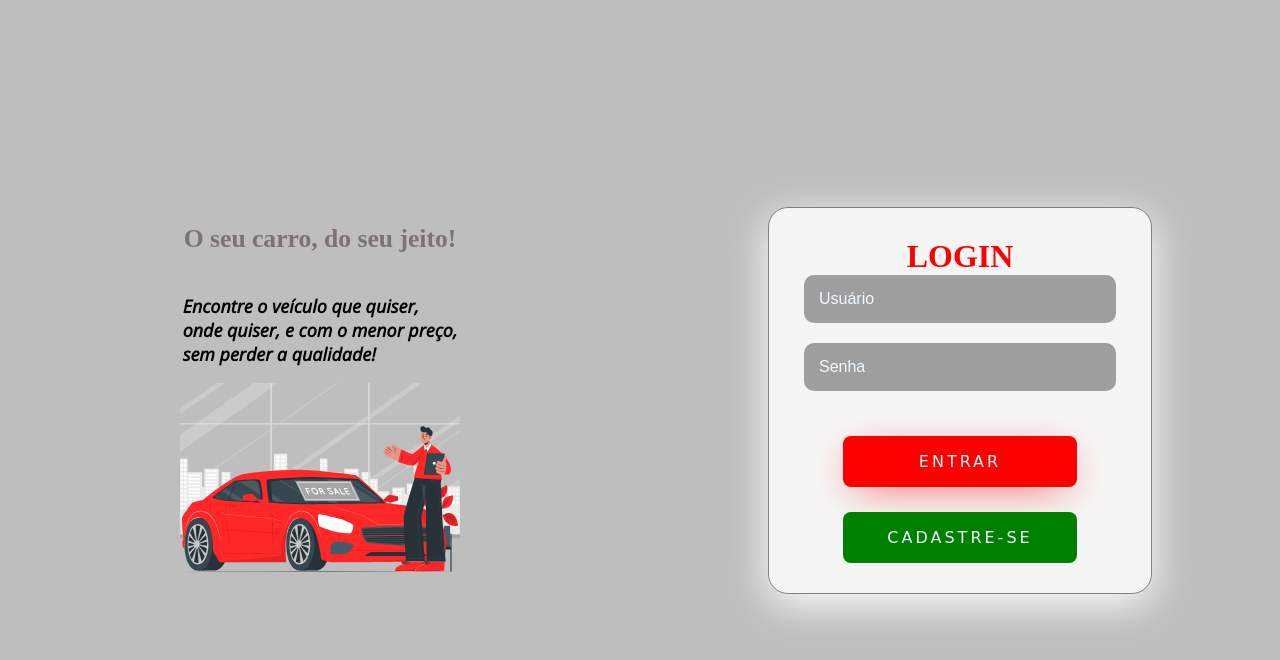
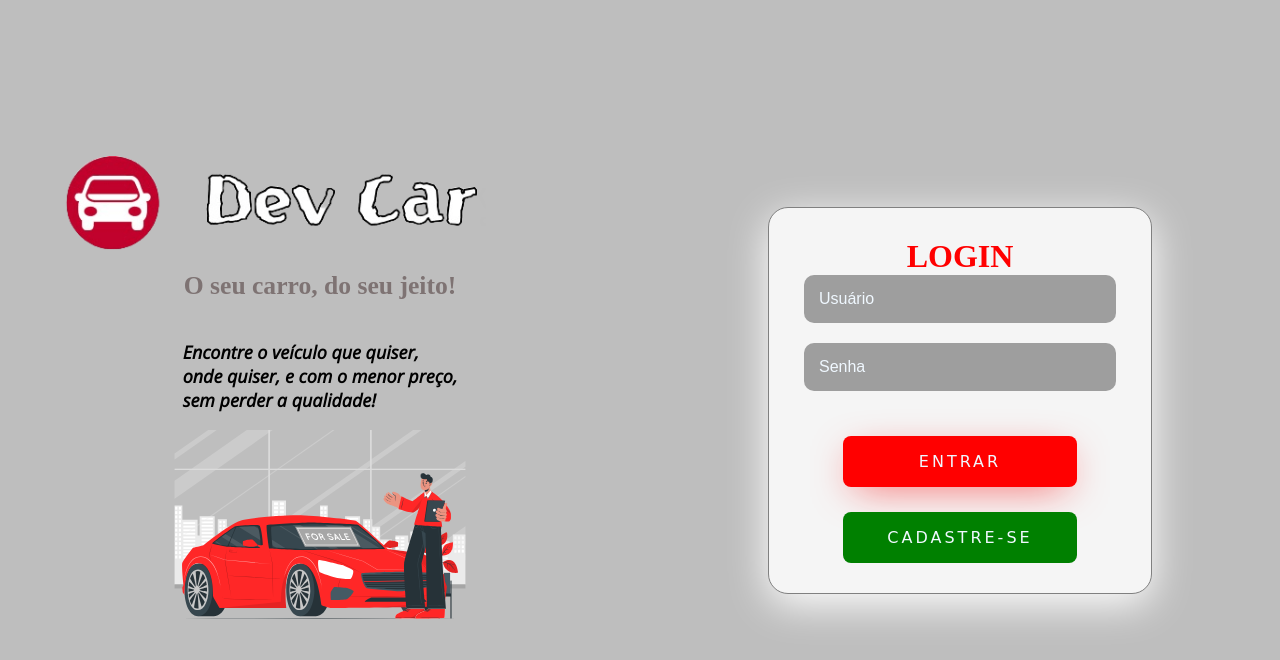
Before and after one commit to cesaraa09/ProjetoAC2, a plain HTML site: page Login/index.html in a window 1280 px wide. Drawn offline with nearby package versions, Linux system fonts and the light colour scheme; a web font is replaced by a local one.

Commit message:
Update index.html

```diff
--- a/Login/index.html
+++ b/Login/index.html
@@ -14,7 +14,7 @@
     <body>
         <div class="MainLogin">
             <div class="LeftLogin">
-                <img src="/Imagens/Meu projeto.png" class="logo-image" alt="">
+                <img src="/Imagens/Meuprojeto.png" class="logo-image" alt="">
                 <h2>O seu carro, do seu jeito!</h2>
                 <h3>Encontre o veículo que quiser,<br>onde quiser, e com o menor preço,<br>sem perder a qualidade!</h3>
                 <img src="/Imagens/Animation.svg" class="left-image" alt="Animação">
```
